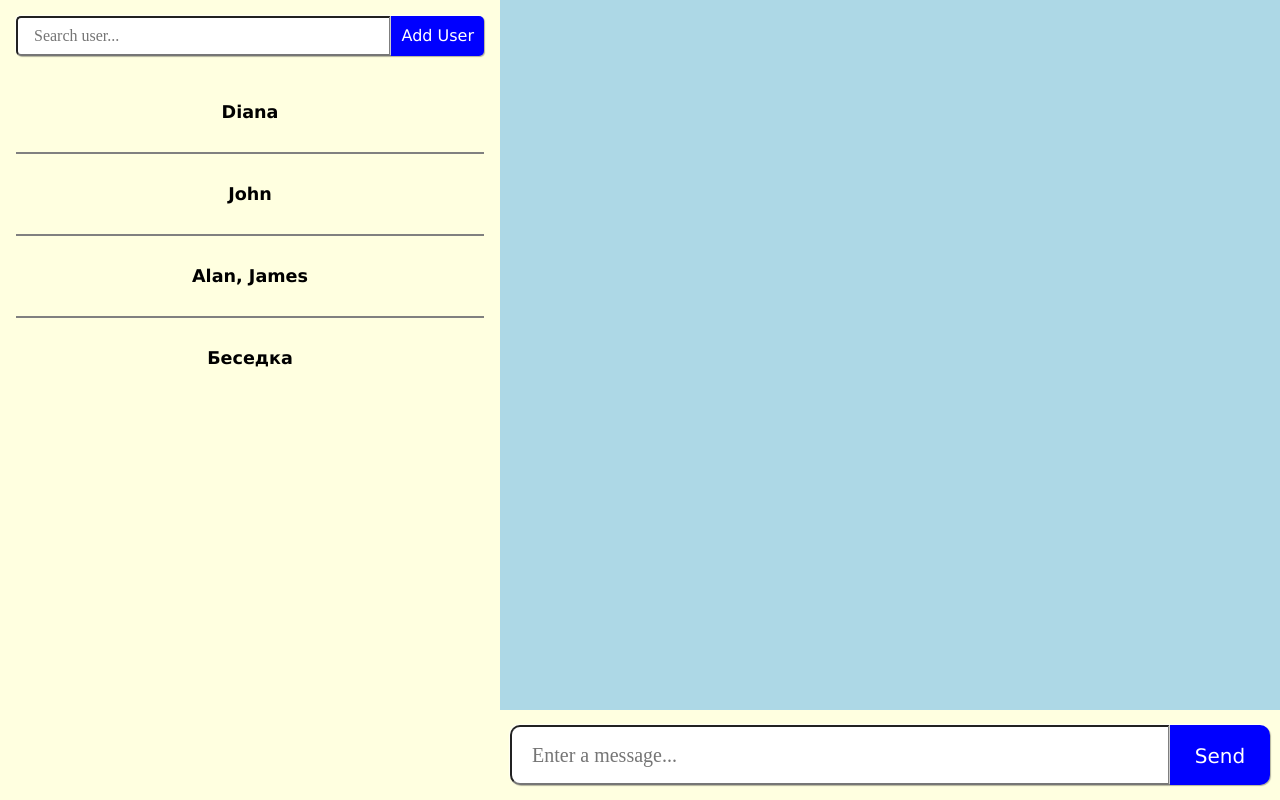
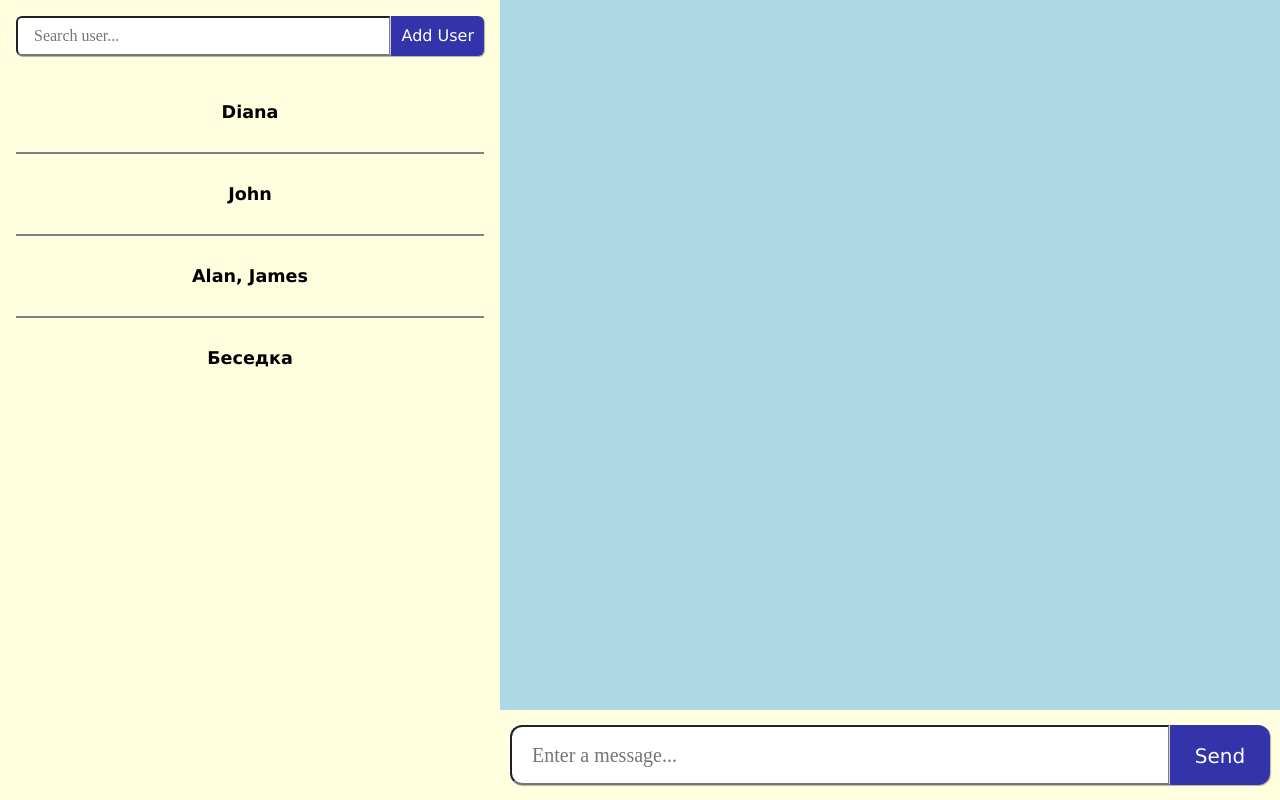
Before and after one commit to AlanRow/webchat, a Vue app: page / in a window 1280 px wide. Built offline with nearby package versions, Linux system fonts and the light colour scheme.

Commit message:
Fix main styles

```diff
--- a/src/assets/scss/main.scss
+++ b/src/assets/scss/main.scss
@@ -1,9 +1,9 @@
 :root {
   /** colors */
-  --primary-color: blue;
+  --primary-color: #33a;
   --primary-light-color: lightblue;
   --primary-text-color: white;
-  --secondary-color: yellow;
+  --secondary-color: #fe3;
   --secondary-light-color: lightyellow;
   --secondary-text-color: black;
   /** fonts **/
@@ -19,8 +19,8 @@
   --double-small-shadow-active: inset 1px 1px 1px rgba(0, 0, 0, 0.3), inset -1px -1px 1px rgba(255, 255, 255, 0.7);
   /** borders **/
   --square-border-radius: 0px;
-  --smooth-border-radius: 5px;
-  --round-border-radius: 10px;
+  --smooth-border-radius: 6px;
+  --round-border-radius: 12px;
   --highly-round-border-radius: 15px;
 
   --thin-border: 1px;
```
